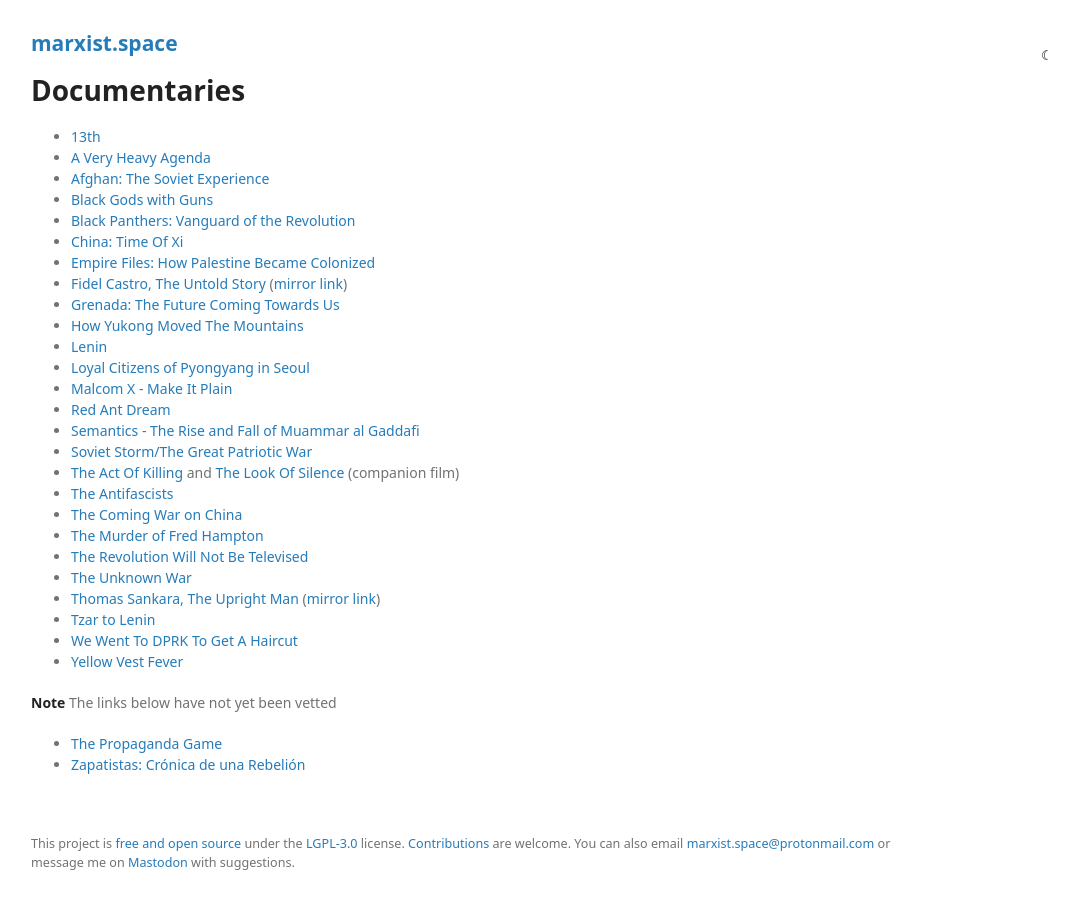
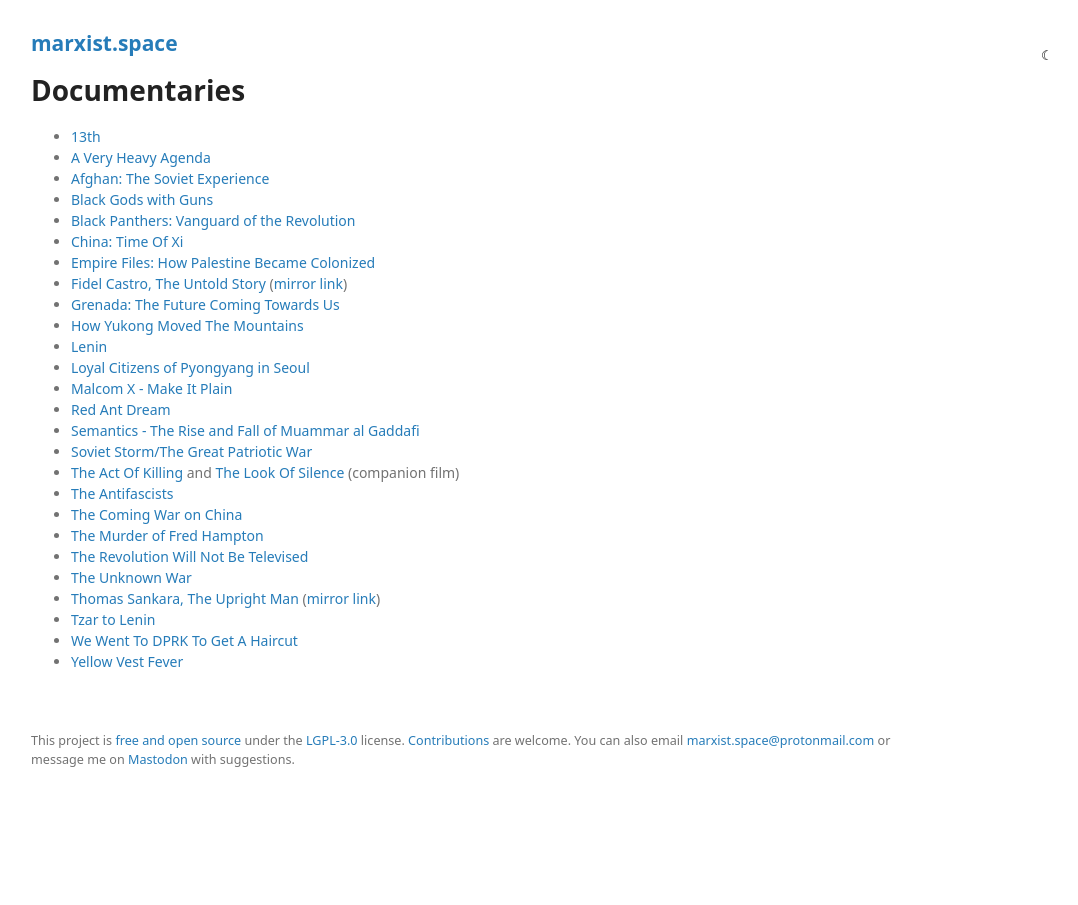
Before and after one commit to prolesoft/marxist.space, a Jekyll site: the page built from documentaries.md, in a window 1280 px wide. Shown: the whole page, without its empty margins (179-1257 px from the left). Built offline with Jekyll 4.4.1, drawn with Linux system fonts in a browser that asks for light colours; our own code applies the rules of GitHub Pages for plain Markdown files.

Commit message:
documentaries.md

```diff
--- a/documentaries.md
+++ b/documentaries.md
@@ -33,8 +33,3 @@
 * [Tzar to Lenin](https://www.youtube.com/watch?v=egWLsEzaKiI)
 * [We Went To DPRK To Get A Haircut](https://www.youtube.com/watch?v=2BO83Ig-E8E)
 * [Yellow Vest Fever](https://youtube.com/watch?v=ZIA7sKcFN44)
-
-**Note** The links below have not yet been vetted
-
-* [The Propaganda Game](https://en.wikipedia.org/wiki/The_Propaganda_Game)
-* [Zapatistas: Crónica de una Rebelión](https://peertube.social/videos/watch/095ab314-5b94-432f-93e4-a3c83859795c)
```
